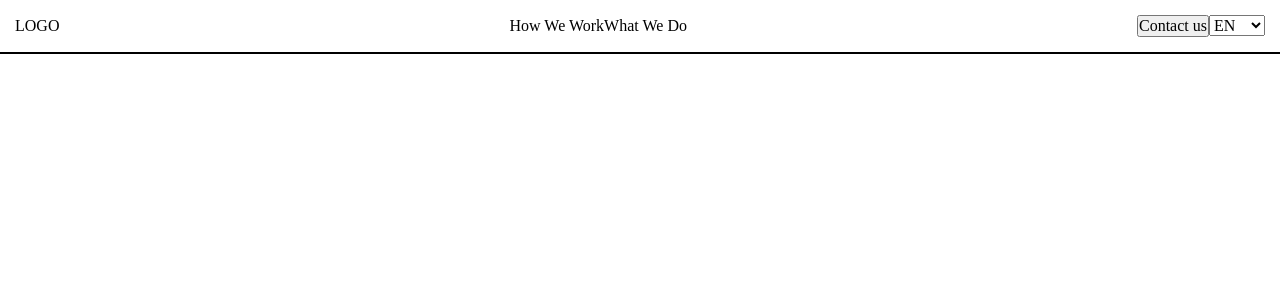
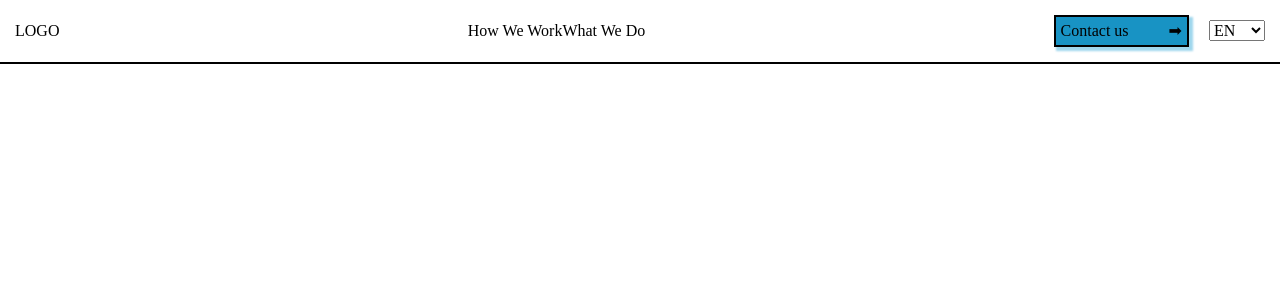
Before and after one commit to maksymtymchenko/blackbird-pub, a React (Create React App) app: page / in a window 1280 px wide. Shown: the top 300 px of the page. Built offline with nearby package versions, Linux system fonts and the light colour scheme.

Commit message:
contact us button mokup

```diff
--- a/src/components/Header/header.css
+++ b/src/components/Header/header.css
@@ -12,3 +12,17 @@
   align-items: center;
   padding: 15px;
 }
+
+.header__options--btn {
+  cursor: pointer;
+  background-color: #1893c4;
+  margin-right: 20px;
+  box-shadow: 3px 3px 2px 1px #9fd7ed;
+  padding: 5px;
+  outline: none;
+  border: 2px solid black;
+}
+
+.header__options--btn span {
+  margin-left: 40px;
+}
--- a/src/components/Header/index.jsx
+++ b/src/components/Header/index.jsx
@@ -15,7 +15,9 @@ const index = () => {
           <span className="header__nav--text">What We Do</span>
         </div>
         <div className="header__options">
-          <button className="header__options--btn">Contact us</button>
+          <button className="header__options--btn">
+            Contact us<span>&#x27A1;</span>
+          </button>
           <select id="languages">
             <option value="en">EN</option>
             <option value="ukr">UKR</option>
```
